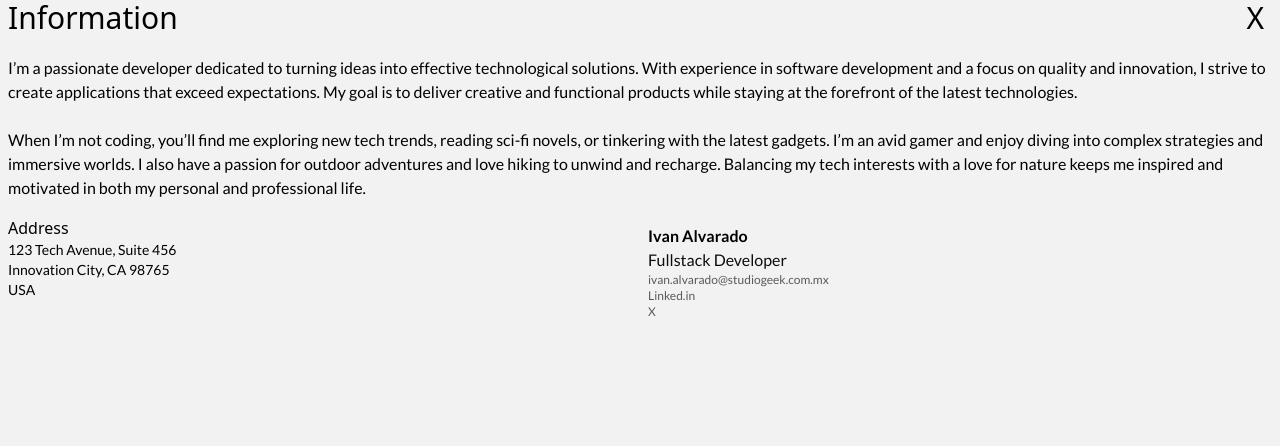
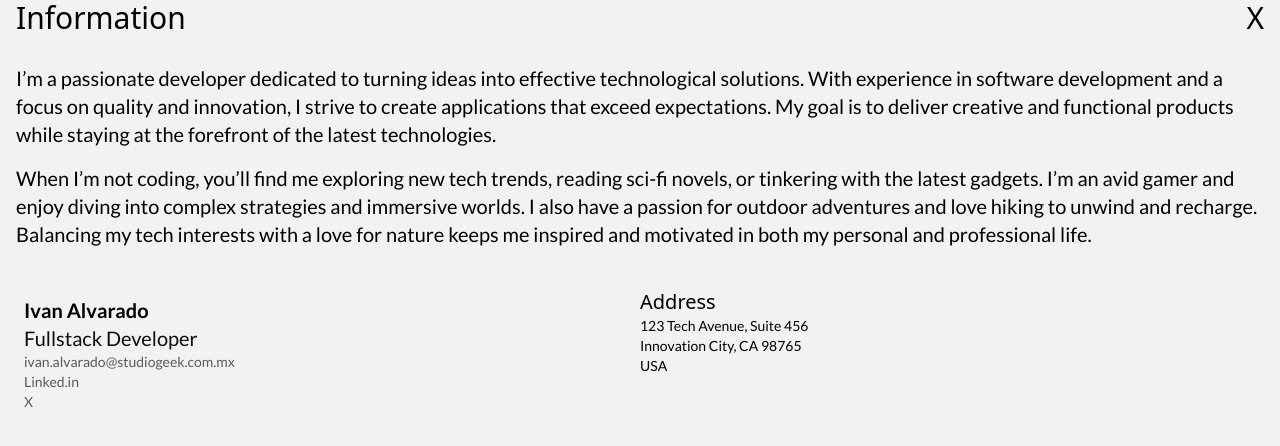
Before and after one commit to StudioGeek/Jade-Coming-Soon-Template, an Astro site: page / in a window 1280 px wide. Both pictures are taken after a click on the button "More information". Built offline with nearby package versions, Linux system fonts and the light colour scheme; Astro itself is replaced by a stand-in of ours.

Commit message:
Dividing more information

```diff
--- a/src/components/MoreInformation.astro
+++ b/src/components/MoreInformation.astro
@@ -3,32 +3,35 @@
 ---
 <div id="more-information" class="hidden absolute top-0 left-0 w-screen h-screen bg-semantic z-20">
     <div class="title">
-        <h1 class="text-3xl flex justify-between mb-3 pl-2">
+        <h1 class="text-3xl flex justify-between mb-3 pl-4">
             Information
             <button type="button" id="btn-close-more-information" class="px-4 hover:text-neutral transition-all">X</button>
         </h1>
     </div>
     <div class="about lato-regular my-2 p-2">
-        I’m a passionate developer dedicated to turning ideas into effective technological solutions. With experience in software development and a focus on quality and innovation, I strive to create applications that exceed expectations. My goal is to deliver creative and functional products while staying at the forefront of the latest technologies.
-    </div>
-    <div class="contact">
-        <div class="lato-regular p-2">
+        <div class="lato-regular p-2 text-xl">
+            I’m a passionate developer dedicated to turning ideas into effective technological solutions. With experience in software development and a focus on quality and innovation, I strive to create applications that exceed expectations. My goal is to deliver creative and functional products while staying at the forefront of the latest technologies.
+        </div>
+        <div class="lato-regular p-2 text-xl">
             When I’m not coding, you’ll find me exploring new tech trends, reading sci-fi novels, or tinkering with the latest gadgets. I’m an avid gamer and enjoy diving into complex strategies and immersive worlds. I also have a passion for outdoor adventures and love hiking to unwind and recharge. Balancing my tech interests with a love for nature keeps me inspired and motivated in both my personal and professional life.
         </div>
-        <div class="responsable p-2 flex flex-row">
-            <div class="w-1/2">
+    </div>
+
+    <div class="contact">
+        <div class="responsable p-4 flex flex-row">
+            <div class="w-1/2 p-2 lato-regular flex flex-col text-xl">
+                <h5 class="lato-bold">Ivan Alvarado</h5>
+                <p class="lato-regular text-dark">Fullstack Developer</p>
+                <a class="text-neutral text-sm hover:text-primary" href="mailto:ivan.alvarado@studiogeek.com.mx">ivan.alvarado@studiogeek.com.mx</a>
+                <a class="text-neutral text-sm hover:text-primary" href="https://www.linkedin.com/in/atxy2k/">Linked.in</a>
+                <a class="text-neutral text-sm hover:text-primary" href="https://x.com/angrydevelopr">X</a>
+            </div>
+            <div class="w-1/2 text-xl">
                 <p>Address</p>
                 <p class="lato-regular text-sm">123 Tech Avenue, Suite 456</p>
                 <p class="lato-regular text-sm">Innovation City, CA 98765</p>
                 <p class="lato-regular text-sm">USA</p>
             </div>
-            <div class="w-1/2 p-2 lato-regular flex flex-col">
-                <h5 class="lato-bold">Ivan Alvarado</h5>
-                <p class="lato-regular text-dark">Fullstack Developer</p>
-                <a class="text-neutral text-xs" href="mailto:ivan.alvarado@studiogeek.com.mx">ivan.alvarado@studiogeek.com.mx</a>
-                <a class="text-neutral text-xs" href="https://www.linkedin.com/in/atxy2k/">Linked.in</a>
-                <a class="text-neutral text-xs" href="https://x.com/angrydevelopr">X</a>
-            </div>
         </div>
     </div>
 </div>
--- a/src/pages/index.astro
+++ b/src/pages/index.astro
@@ -14,6 +14,7 @@ import MoreInformation from '../components/MoreInformation.astro';
 	<main class="z-10">
 		<div class="w-[100vw] h-[100vh] bg-star-bg color text-semantic flex flex-col justify-center text-center">
 			<canvas class="w-[100vw] h-[100vh] absolute top-0 left-0" id="background"></canvas>
+			<div class="z-10 w-[100%] md:w-[50%] md:flex md:flex-col md:mx-auto lg:w-[600px]">
 				<JadeTitle>Coming Soon</JadeTitle>
 				<JadeSlogan>¡We're working hard in something amazing!</JadeSlogan>
 				<Counter date="2025-12-01"/>
@@ -22,6 +23,7 @@ import MoreInformation from '../components/MoreInformation.astro';
 				<JadeNotifyInput/>
 				<div class="mt-10 text-center z-10">
 					<JadeButton type="primary" id="btn-show-information"/>
+				</div>
 			</div>
 		</div>
 		<MoreInformation/>
@@ -41,12 +43,13 @@ import MoreInformation from '../components/MoreInformation.astro';
 			moreInformation.classList.add('animate__fadeIn');
 		});
 		btnCloseMoreInformation.addEventListener('click', function(){
+			moreInformation.classList.add('animate__animated');
 			moreInformation.classList.add('animate__fadeOut')
 			setTimeout(() => {
 				moreInformation.classList.add('hidden');
 				moreInformation.classList.remove('animate__animated');
-				moreInformation.classList.remove('animate__fadeIn');
-			}, 1000);
+				moreInformation.classList.remove('animate__fadeOut');
+			}, 500);
 		});
 
 		if(background_type === 'stars')
```
Lines whose indentation alone changed are shown as unchanged.
